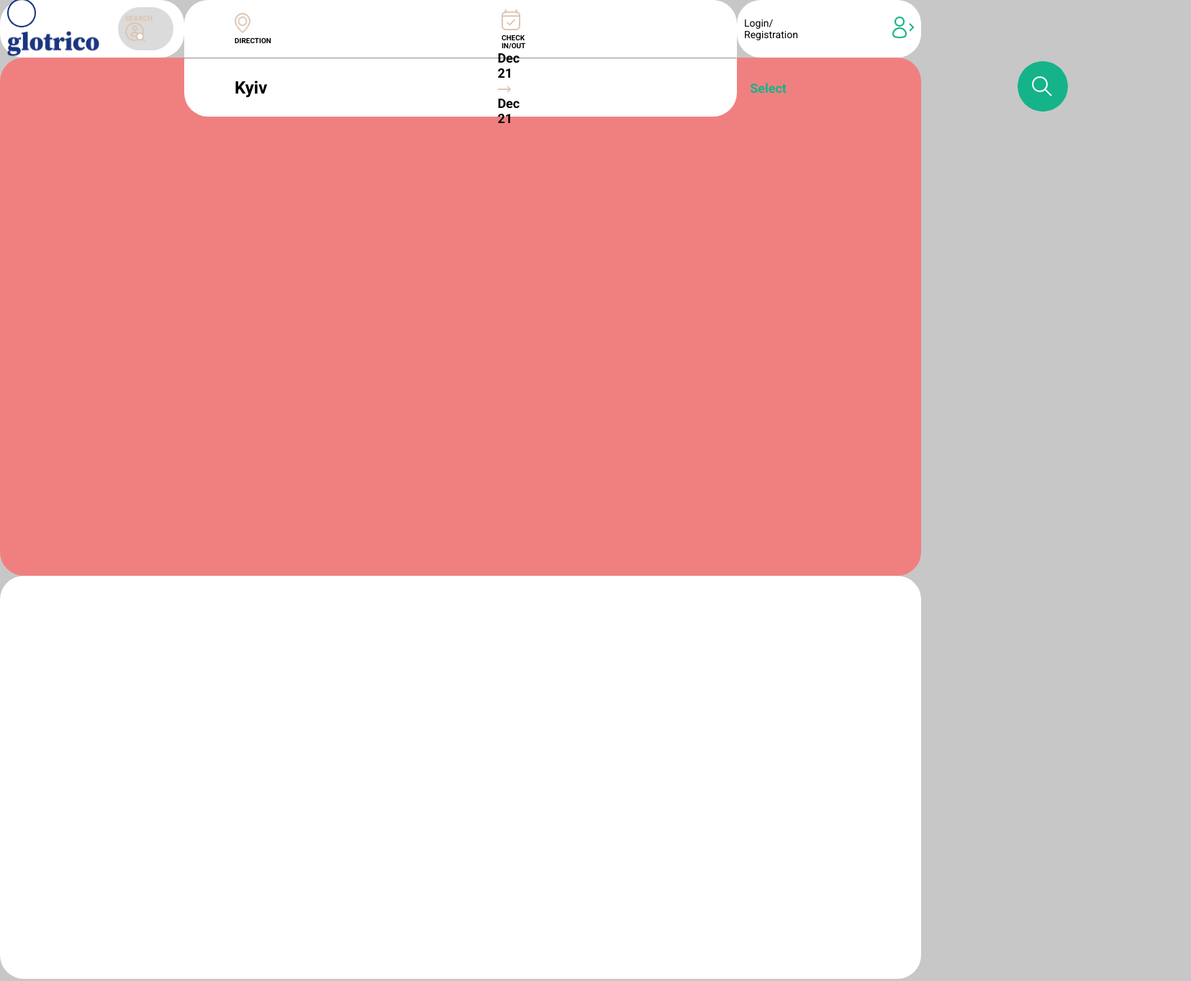
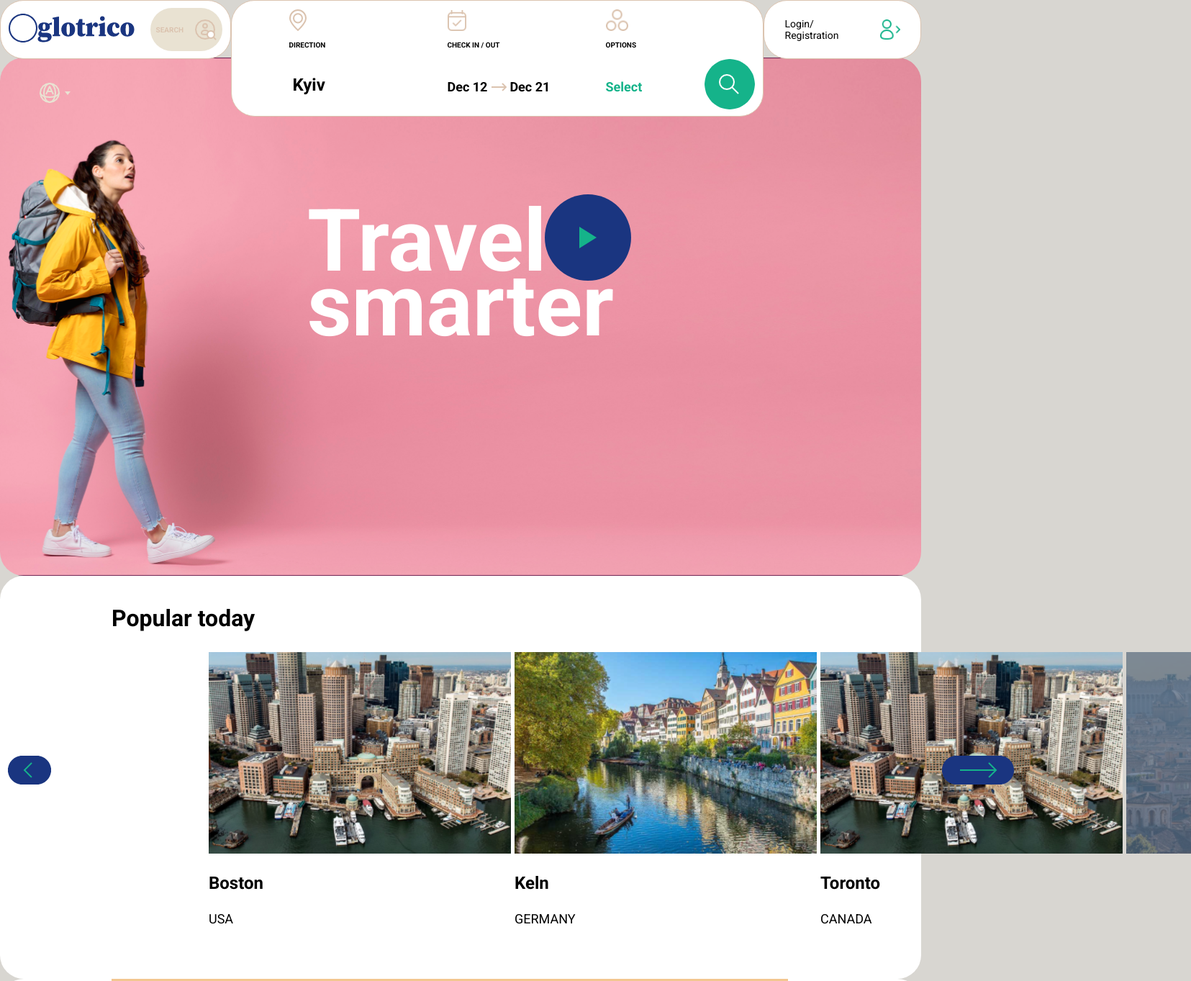
Before and after one commit to iceripperss/glotrico, a plain HTML site: page index.html in a window 1280 px wide. Shown: the top 1363 px of the page at 72% size, 1655 px wide, since content can reach past the window. Drawn offline with Linux system fonts and the light colour scheme.

Commit message:
second commit
still not adaptive but finished header, 1st, 2nd block.

```diff
--- a/index.html
+++ b/index.html
@@ -3,43 +3,87 @@
 <head>
     <meta charset="UTF-8">
     <meta http-equiv="X-UA-Compatible" content="IE=edge">
-    <meta name="viewport" content="width=device-width, initial-scale=1.0">
+    <meta name="viewport" content="width=device-width">
     <link rel="stylesheet" href="styles/stye.css">
     <link rel="preconnect" href="https://fonts.gstatic.com">
-<link href="https://fonts.googleapis.com/css2?family=Roboto:wght@400;700&display=swap" rel="stylesheet">
-    <title>Document</title>
+    <link href="https://fonts.googleapis.com/css2?family=Roboto:wght@400;700&display=swap" rel="stylesheet">
+    <title>Glotrico</title>
 </head>
 <body>
-    <header>
-       <div class="header_section1">
-           <div class="header_element header_logo"><a href="#" class="logo"> <img src="images/Oval.png" alt="" width="40px" height="auto"> <img src="images/Combined Shape Copy.png" alt="" height="35px" width="auto"></a></div>
-            <div class="header_element header_search"> SEARCH <img src="images/icon.png" alt="" height="27px" width="auto"></div>
-       </div>
-       <div class="header_section2">
-           <!-- <div class="first_row"> -->
-            <div class="just_row first_row">
-            <div class="header_element header_navigation header_navigation1"><img src="images/Location.png" alt="" width="22px" height="auto"><p>DIRECTION</p></div>
-            <div class="header_element header_navigation header_navigation2"><img src="images/Calendar.png" alt="" height="30px" width="auto"><p>CHECK IN/OUT</p></div>
-            <div class="header_element header_navigation header_navigation3"><img src="images/Options.png" alt="" height="29px" width="auto"><p>OPTIONS</p></div>
+<header class="header" id="header">
+    <nav class="left_nav">
+<div class="header_logo"><img src="images/Oval.png" alt=""><img src="images/Combined Shape Copy.png" alt=""></div>
+<div class="header_search">SEARCH<img src="images/icon.png" alt=""></div>
+    </nav>
+    <nav class="middle_nav">
+        <div class="direction col">
+            <img src="images/Location.png" alt="" height="30px" width="auto">
+            <p class="text_first_row">DIRECTION</p>
+            <p class="city">Kyiv</p>
         </div>
-        <hr>
-        <div class="just_row second_row">
-            <div class="header_element header_navigation header_navigation4">Kyiv</div>
-        <div class="header_element header_navigation header_navigation5">Dec 21 <img src="images/arrow.png" alt="" height="10px" width="auto"> Dec 21</div>
-        <div class="header_element header_navigation header_navigation6">Select</div>
-        <div class="header_element header_navigation "><img src="images/Iconsearch.png" alt=""></div>
+        <div class="checkin col">
+            <img src="images/Calendar.png" alt=""  height="30px" width="auto">
+            <p class="text_first_row">CHECK IN / OUT</p>
+            <p class="dates">Dec 12 <img src="images/arrow.png" alt=""> Dec 21</p>
+        </div>
+        <div class="options col">
+            <img src="images/Options.png" alt=""  height="30px" width="auto">
+            <p class="text_first_row">OPTIONS</p>
+            <p class="select">Select</p>
+        </div>
+
+        <div class="mid_search"><img src="images/Iconsearch.png" alt=""></div> <!--это кнопка, что она делает?-->
+    </nav>
+    <nav class="right_nav">
+        <p class="p_login_registration">Login/<br>Registration</p>
+        <img src="images/Group 2 Copy.png" alt="" height="30px" width="auto">
+    </nav>
+</header>
+<main class="main" id="main">
+    <div class="first_row">
+        <div class="language"><img src="images/Language.png" alt=""></div>
+        <div class="travel_smarter">
+        <p id="travel">Travel</p>
+        <p id="smarter">smarter</p>
+        <button class="play_button"><figure class="triangular"></figure></button>
     </div>
-            <!-- </div>
-           <div class="second_row"></div> -->
-       </div>
-       <div class="header_section3">
-           <div class="header_element header_login">Login/<br>Registration</div>
-           <div class="header_element header_icon"><img src="images/Group 2 Copy.png" alt=""></div>
-       </div>
-   </header>
-   <main>
-   <div class="first_page"></div>
-   <div class="video_block"></div>
+    </div>
+    <div class="second_row">
+        <div class="container">
+            <p class="p_popular">Popular today</p>
+
+        </div>
+        <div class="popular_cities">
+            <div class="city">
+                <img src="images/Bitmap.png" alt="" width="420px" height="280px">
+                <p class="city_name">Boston</p>
+                <p class="country_name">USA</p>
+            </div>
+            <div class="city">
+                <img src="images/Bitmapkoln.png" alt="" width="420px" height="280px">
+                <p class="city_name">Keln</p>
+                <p class="country_name">GERMANY</p>
+            </div>
+            <div class="city">
+                <img src="images/Bitmap.png" alt="" width="420px" height="280px">
+                <p class="city_name">Toronto</p>
+                <p class="country_name">CANADA</p>
+            </div>
+            <div class="city">
+                <img src="images/smallbitmap.png" alt="" width="90px" height="280px">
+            </div>
+        </div>
+        <div class="blue_arrows"><img src="images/left.png" alt=""><img src="images/right.png" alt="" ></div>
+
+    </div>
+<div class="third_row"><div class="container">
+    <div class="box1 content_box"></div>
+    <div class="box2 content_box"></div>
+    <div class="box3 content_box"></div>
+    <div class="box4 content_box"></div>
+</div>
+<footer class="footer" id="footer"></footer>
+</div>
 </main>
 </body>
 </html>
--- a/styles/stye.css
+++ b/styles/stye.css
@@ -1,128 +1,295 @@
- a{
-    text-decoration: none;
+/* body */
+body{
+    margin:0px;
+    background-color: #D8D6D1;
+    font-family: Roboto, "Open Sans";
 }
-p{
-margin:0;
-padding:3px 0 0 0;
-}
-hr{
-    padding:0;
-    margin:0;
-}
-body{
-    font-family: 'Roboto', sans-serif;
-    margin:0px;
-    background-color: rgb(199, 199, 199);
-}
-
+/* header */
 header{
     display: flex;
-    width:100%;
+    width: 100%;
+    max-height: 160px;
     position: fixed;
+    z-index: 50;
     top:0;
     left:0;
-    z-index: 3;
 }
-
-.header_section1 , .header_section3{
-    background-color:rgb(255, 255, 255);
-    width:20%;
+/* main */
+main{
+    position: relative;
+    top: 80px;
+    z-index: 0;
+}
+/* left navigation part */
+.left_nav{
+    width: 25%;
+    height: 80px;
+    background-color: #FFFFFF;
+    border-radius: 33px;
     display: flex;
-    border-radius: 33px;
-    justify-content: space-between;
+    justify-content: space-around;
     align-items: center;
-    height: 80px;
-}
-
-.header_section2{
-    background-color:rgb(255, 255, 255);
-    width:60%;
-
-    border-radius: 33px;
-
+    border: 1px solid #DBC3AF;
 
 }
 
-.just_row{
+.header_search{
+    width: 100px;
+    height: 60px;
+    border-radius: 33px;
+    background-color: #E9E2D2;
+
+    font-weight: bold;
+    font-size: 10px;
+    color: #DBC3AF;
+
     display: flex;
-    height: 80px;
-    justify-content: flex-start;
+    justify-content: space-around;
     align-items: center;
 }
-
-.first_row{
-    font-size: 10px;
+/* middle navigation part */
+.middle_nav{
+    width: 58%;
+    height: 160px;
+    background-color: #FFFFFF;
+    border-radius: 33px;
+    display: flex;
+    flex-flow: row wrap;
+    border: 1px solid #DBC3AF;
 }
-
-.header_element
-{
-    padding: 10px;
+.col{
+    height: 100px;
+    width: 220px;
+    position: relative;
+    left: 80px;
+    top: 12px;
+    align-items: center;
 }
-
-.header_logo{
-    font-weight:bold;
-    font-size: 20px;
+.text_first_row{
+font-weight: bold;
+font-size: 10px;
 }
-
-.header_search{
-background-color:rgb(219, 219, 219);
-border-radius: 33px;
-margin:10px 15px 10px 0px;
-font-size: 10px;
-font-weight: bold;
-color:#DBC3AF;
+.city{
+    font-size: 24px;
+    font-weight: bold;
+    top:-2px;
+    position: relative;
 }
-
-.header_navigation{
-
+.dates{
+    font-size: 18px;
     font-weight: bold;
-    margin-left:300px;
-
 }
-.header_navigation1{
-    margin-left:60px;
-}
-
-.header_navigation4{
-    margin-left:60px;
+.select{
+    font-size: 18px;
     font-weight: bold;
-    font-size:24px;
-}
-
-.header_navigation5{
-    font-weight: bold;
-    font-size:18px;
-}
-
-.header_navigation6{
-    font-weight:bold;
-    font-size:18px;
     color: #15B38A;
 
 }
-.header_login{
-    font-size:14px;
-    font-weight: regular;
+.city,.dates,.select{
+    display: inline-block;
+    vertical-align: bottom;
+    margin:30px 0 0 0;
+    line-height: 25px;
+}
+
+
+.mid_search{
+    order: 999;
+    margin-left: auto;
+    position: relative;
+    top: 80px;
+    right: 10px;
+}
+/* right navigation part */
+.right_nav{
+    width: 17%;
+    height: 80px;
+    background-color: #FFFFFF;
+    border-radius: 33px;
+    border: 1px solid #DBC3AF;
+    display: flex;
+    justify-content: space-around;
+    align-items: center;
+}
+.p_login_registration{
+    margin:0;
+    font-size: 14px;
+}
+.container{
+    max-width:1320px;
+    margin: 0 auto;
+    padding: 0px 15px;
+}
+
+@media (max-width:1320px){
+    .container{
+        max-width: 970px;
+    }
+
+}
+@media (max-width: 992px){
+    .container{
+        max-width:750px;
+    }
+}
+@media (max-width: 767px){
+    .container{
+        max-width: none;
+    }
+}
+
+
+/* first row */
+.first_row{
+    background-image: url(../images/Img.png);
+    background-repeat: no-repeat;
+    background-color: rgb(109, 33, 80);
+    background-size: cover;
+    border-radius: 33px;
+    background-position: center center;
+    height: 720px;
+
+    align-items: center;
+    justify-content: center;
+    display: flex;
+}
+
+.first_row p{
+    font-size: 120px;
+    font-weight: bold;
+    color: white;
+    line-height: 90px;
+    margin: 0px;
+}
+.language{
+    position: absolute;
+    top: 35px;
+    left: 55px;
+}
+/* Button */
+.play_button {
+    background-color: #1A3580;
+    border: none;
+    color: white;
+    display: flex;
+    position: relative;
+    top: -200px;
+    left: 330px;
+    align-items: center;
+    text-decoration: none;
+    cursor: pointer;
+    width: 120px;
+    height: 120px;
+    border-radius: 50%;
+}
+.search_button{
+    border: none;
+    text-decoration: none;
+    cursor: pointer;
+    color: white;
+}
+
+.triangular{
+    width: 0;
+    height: 0;
+    margin: 0 auto;
+    border-top: 15px solid transparent;
+    border-left: 24px solid #15B38A;
+    border-bottom: 15px solid transparent;
+    border-right: 24px;
+}
+
+
+ul{
+    list-style: none;
+    margin: 0;
+}
+.middle_nav hr{
+    position: relative;
+    top: 80px;
+    margin:0;
+}
+/* second row */
+.second_row{
+    height: 560px;
+    background-color: rgb(255, 255, 255);
+    border-radius: 33px;
+}
+.p_popular{
+    margin:0;
+    padding-top:40px;
+    font-weight: bold;
+    font-size: 32px;
+}
+.popular_cities{
+    display: flex;
+    margin-left: 285px;
+}
+.city_name{
+    font-weight: bold;
+    font-size: 24px;
+}
+.country_name{
+    font-weight: normal;
+    font-size: 18px;
+}
+.city{
+    padding-left:5px;
+}
+
+.blue_arrows{
+    display:flex;
+    justify-content: space-between;
+    width: 1400px;
+    margin:0 auto;
+    padding:10px;
+    position: relative;
+    top:-270px;
+}
+
+/* third row */
+.third_row{
+    height: 1200px;
+    width: 100%;
+    border-radius: 33px;
+    background-color: #ffffff;
 }
 
 
 
-.first_page{
-    margin-top: 80px;
-
-    border-radius: 33px;
-    height:720px;
-    background-color:lightcoral;
-    width:100%;
-
-}
-.video_block{
-    border-radius: 33px;
-    height:560px;
-    background-color:rgb(255, 255, 255);
-    width:100%;
+.content_box{
+    margin:0px 30px 0px 0px;
 }
 
-main{
-    display: block;
+
+.box1{
+
+    flex: 0 1 27%;
+    height: 300px;
+    background-color: rgb(243, 198, 144);
 }
+
+.box2{
+    flex: 0 1 27%;
+    height: 300px;
+    background-color: rgb(212, 167, 111);
+}
+
+.box3{
+    flex: 0 1 12%;
+    height: 300px;
+    background-color: rgb(168, 130, 83);
+}
+
+.box4{
+    flex: 0 1 30%;
+    height: 300px;
+    background-color: rgb(133, 97, 53);
+}
+
+footer{
+    height: 320px;
+    width: 100%;
+    border-radius: 33px;
+    background-color: #1A3580;
+}
```
Also changed, not shown: images/Bitmap.png (added), images/Bitmap1.png (added), images/Bitmap2.png (added), images/Bitmapkoln.png (added), images/left.png (added), images/right.png (added), images/smallbitmap.png (added).
